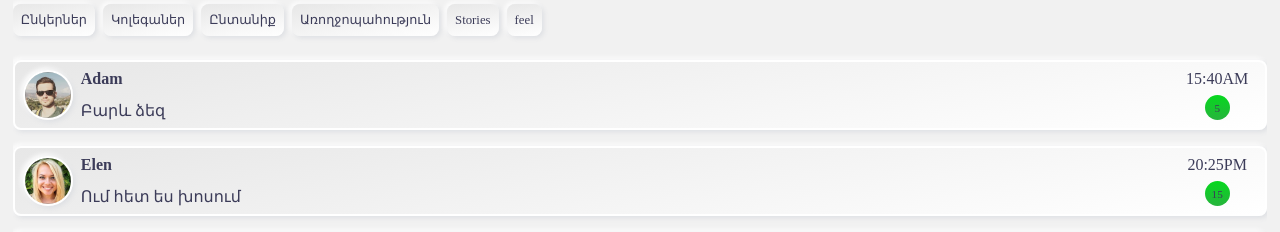
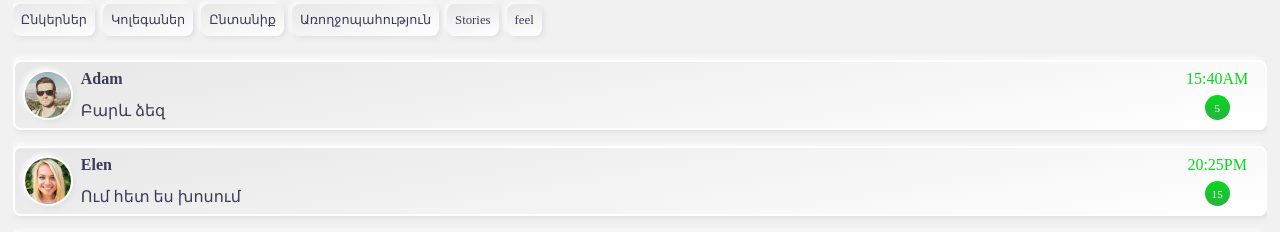
Before and after one commit to davitMartirosyan/tapp, a React (Create React App) app: page / in a window 1280 px wide. Shown: the part 176-408 px from the top of the page. Built offline with nearby package versions, Linux system fonts and the light colour scheme; a web font is replaced by a local one.

Commit message:
was changed link component

```diff
--- a/src/Chat.js
+++ b/src/Chat.js
@@ -3,7 +3,7 @@ import React from 'react'
 const Chat = () => {
     return (
         <div>
-            my Chat app
+            <p>my Chat app</p>
         </div>
     )
 }
--- a/src/cloudcss/config.css
+++ b/src/cloudcss/config.css
@@ -23,6 +23,7 @@ transition:color .1s;
     --border:rgb(255, 255, 255);
     --icons-clr:invert(0);
     --splitter-clr:rgba(114, 114, 114, .2);
+    --message-count:#fff;
 }
 .tap{
     background-color:var(--body-clr);
@@ -39,6 +40,7 @@ transition:color .1s;
     --secondary-clr:rgb(255, 255, 255);
     --icons-clr:invert(100%);
     --splitter-clr:rgba(0, 0, 0, 0.2);
+    --message-count:#fff;
 }
 
 button{
@@ -80,17 +82,17 @@ ul{
 .splitter.btm{
     bottom:-.3rem;
 }
-.gr{
-    color:var(--green-text);
+p.gr{
+    color:var(--green-text) !important;
 }
-.gr-count{
+p.gr-count{
     width:25px;
     height:25px;
     font-size:.7rem;
     display:flex;
     justify-content:center;
     align-items:center;
-    color:#fff;
+    color:var(--message-count) !important;
     background:var(--green);
     border-radius:50%;
 }
--- a/src/components/ChatMessages.js
+++ b/src/components/ChatMessages.js
@@ -6,7 +6,9 @@ function ChatMessages(props){
     const path = props.paths;
     const [friendsChat, setFriendChat] = useState([
         {
-            id:1,
+            frid:614,
+            uid:5,
+            chid:15245123844645312,
             pic:"5.png",
             fname:"Adam",
             message:"Բարև ձեզ",
@@ -15,7 +17,9 @@ function ChatMessages(props){
             new:true
         },
         {
-            id:2,
+            frid:875,
+            uid:5,
+            chid:464654641545464,
             pic:"6.png",
             fname:"Elen",
             message:"Ում հետ ես խոսում",
@@ -24,7 +28,9 @@ function ChatMessages(props){
             new:true
         },
         {
-            id:3,
+            frid:974,
+            uid:5,
+            chid:44564112154454545,
             pic:"7.png",
             fname:"Meggi",
             message:"Hi",
@@ -40,16 +46,16 @@ function ChatMessages(props){
          {
              friendsChat.map(frChat => {
                 return (
-                    <Link to={"/chat?"+frChat.id}>
+                    <Link to={"/chat?"+frChat.chid}>
                     <div className="fchat prm g g-col-3" data-target="id" key="id">
                        <div className="fpic primary crcl">
                            <img src={path.upic+frChat.pic}  alt={frChat.fname}/>
                         </div>
-                            <div className="fstaff f f-cl jc-sb">
+                       <div className="fstaff f f-cl jc-sb">
                                 <h4>{frChat.fname}</h4>
                                 <p>{frChat.message}</p>
                             </div>
-                            <div className="fchatinfo f f-cl jc-sb ai-c">
+                       <div className="fchatinfo f f-cl jc-sb ai-c">
                                 <p className={frChat.new === true ? "gr" : ""}>{frChat.time}</p>
                                 {
                                     frChat.new === true ? <p className="gr-count">{frChat.messageCount}</p> : ""
```
